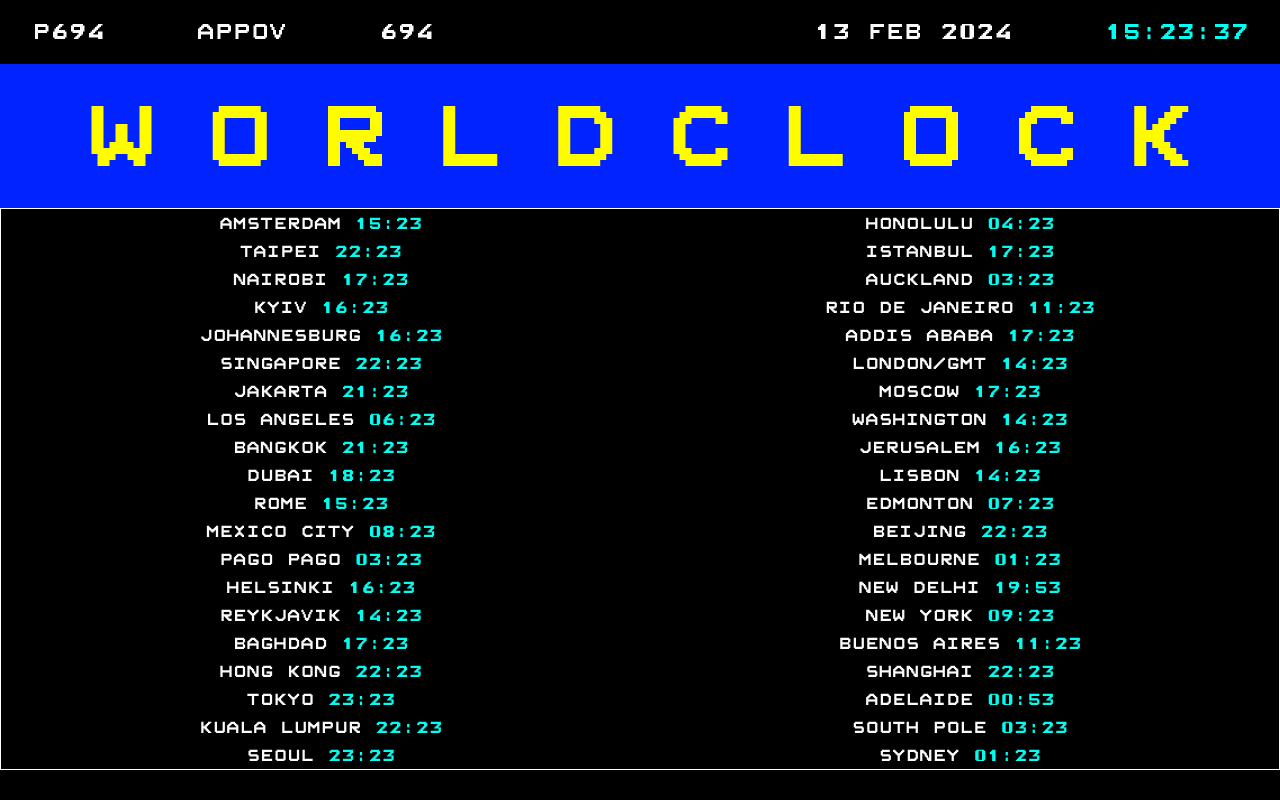
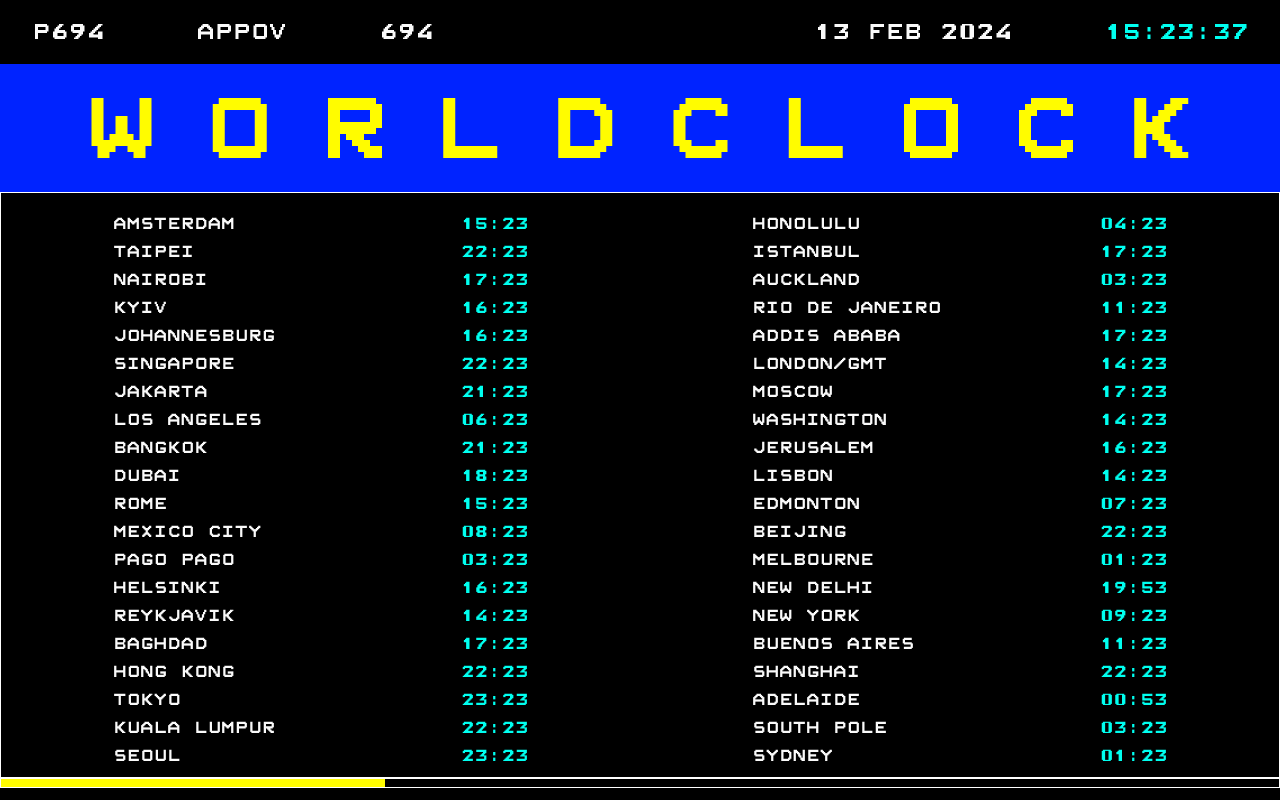
Before and after one commit to jiyorude/telext, a Next.js app: page / in a window 1280 px wide. Built offline with nearby package versions, Linux system fonts and the light colour scheme.

Commit message:
13/02 15:23
Initial time fix, small updates

```diff
--- a/src/app/css/globals.css
+++ b/src/app/css/globals.css
@@ -11,3 +11,7 @@
 * {
     @apply p-0 m-0 box-border;
 }
+
+.stripe {
+    @apply w-96 h-2 bg-telexYellow;
+}
--- a/src/app/page.tsx
+++ b/src/app/page.tsx
@@ -15,9 +15,11 @@ const WorldClock: React.FC = () => {
   });
 
   useEffect(() => {
+    setCurrentTime(moment().tz('Europe/Amsterdam').format("HH:mm:ss"));
     const interval = setInterval(() => {
       setCurrentTime(moment().tz('Europe/Amsterdam').format("HH:mm:ss"));
     }, 1000);
+
     return () => clearInterval(interval);
   }, []);
 
@@ -45,7 +47,7 @@ const WorldClock: React.FC = () => {
           <span className='mxTxtWhite'>{currentDate}</span>
           <span className='mxTxtLightBlue' suppressHydrationWarning={true}>{currentTime}</span>
         </section>
-        <section className='h-36 bg-telexBlue flex items-center justify-center'>
+        <section className='h-32 bg-telexBlue flex items-center justify-center'>
           <h1 className='mxTxtYellow text-8xl px-16 flex justify-around w-full'>
             {'WORLDCLOCK'.split('').map((char, index) =>
             char === ' ' ? <span key={index}>&nbsp;</span> : <span key={index}>{char}</span>
@@ -53,14 +55,17 @@ const WorldClock: React.FC = () => {
           </h1>
         </section>
       </header>
-      <main className='container border border-white grid grid-cols-2 text-center'>
+      <main className='container border pt-4 pb-2 border-white grid grid-cols-2'>
         {Object.entries(timezones).map(([city, time]) => (
-            <div key={city} className='text-lg mxTxtWhite'>
-              <span>{city} </span>
+            <div key={city} className='text-lg mxTxtWhite flex justify-between px-28'>
+              <span>{city}</span>
               <span className='mxTxtLightBlue'>{time}</span>
             </div>
           ))}
       </main>
+      <footer className='container border border-white'>
+        <section className='stripe'></section>
+      </footer>
     </section>
   );
 };
```
Also changed, not shown: 1 other file (tests, documents, lock files or other folders).
